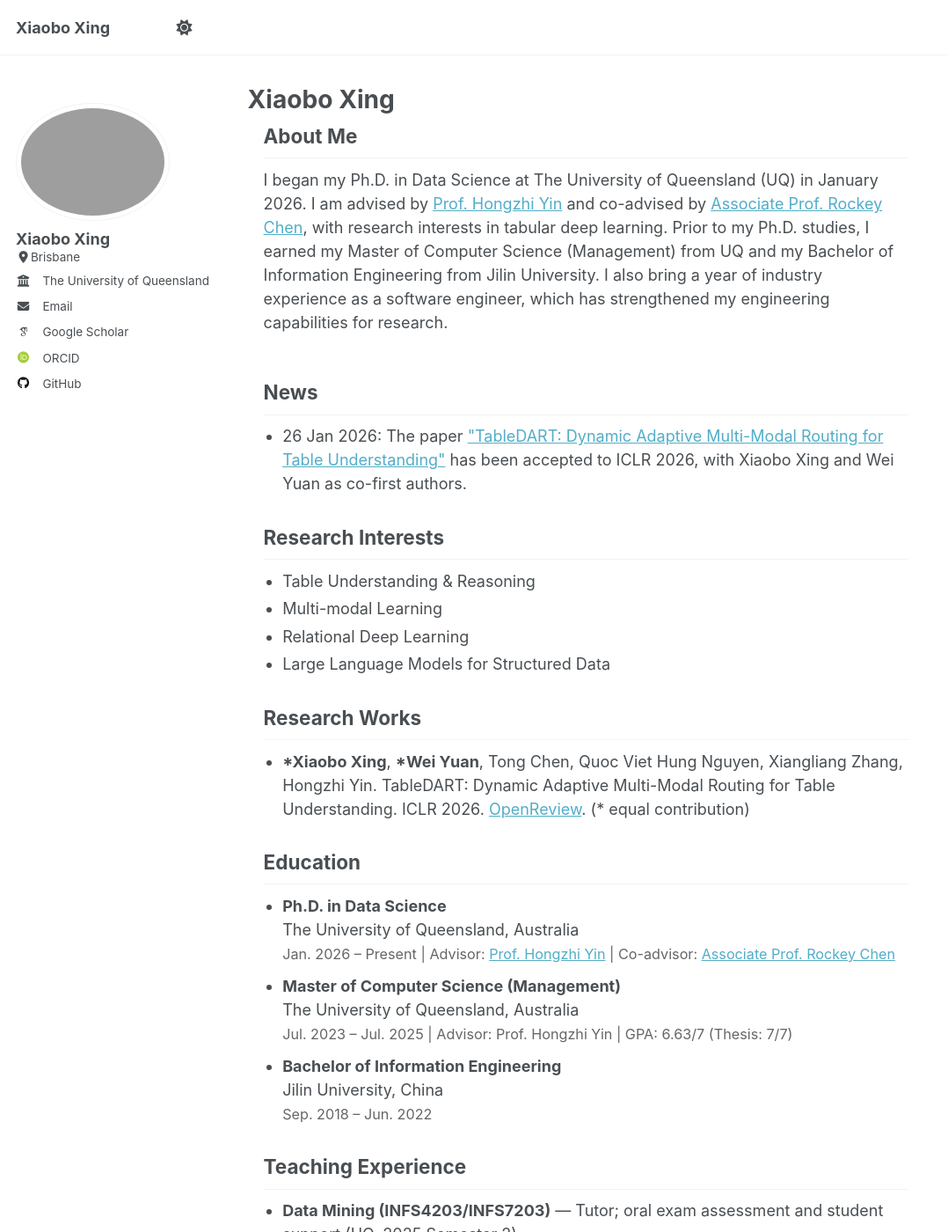
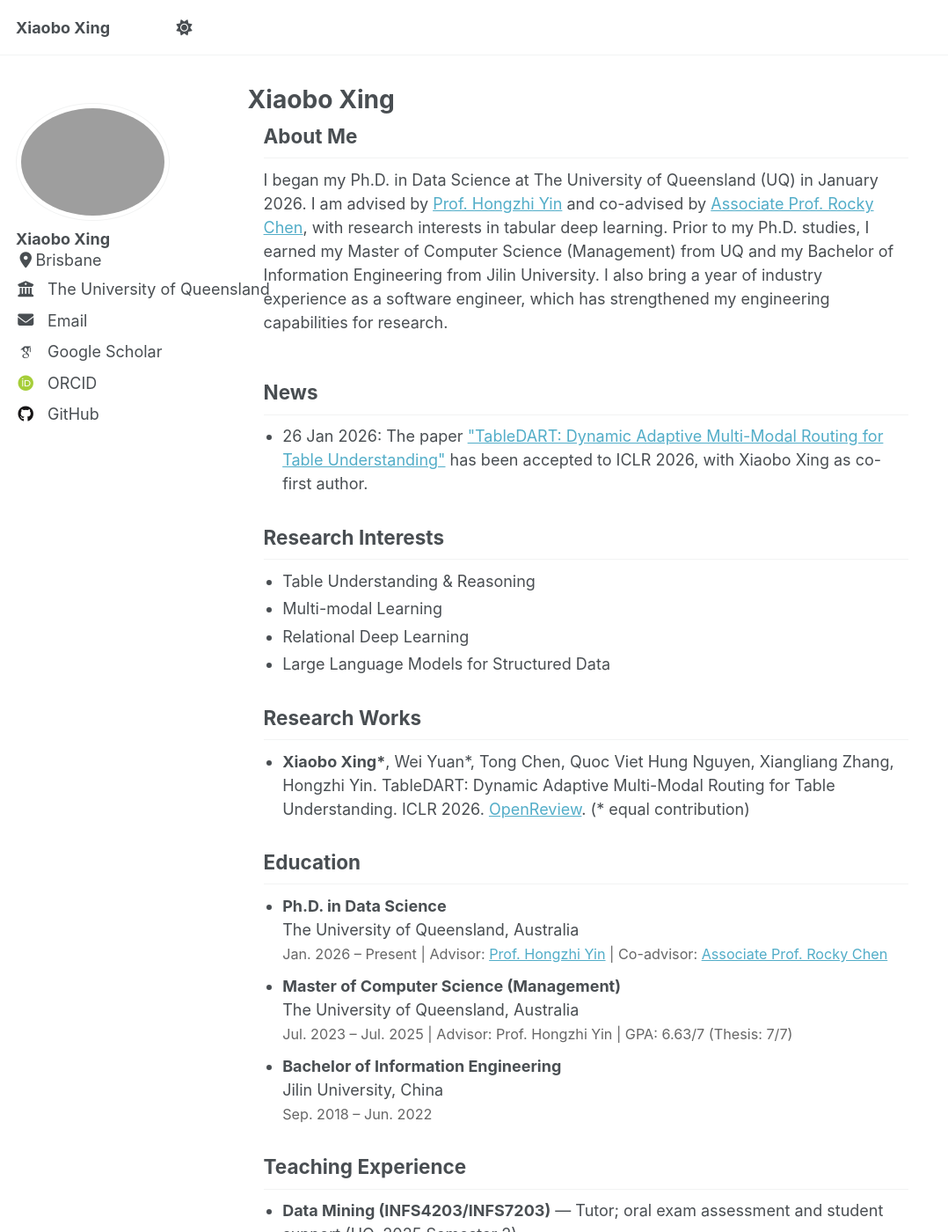
Before and after one commit to xiaobo-xing/xiaobo-xing.github.io, a Jekyll site: the page built from _pages/about.md, in a window 1280 px wide and 1400 px high. Shown: the whole window at 88% size, without its empty margins (0-1078 px from the left). Built offline with Jekyll 4.4.1, drawn with Linux system fonts in a browser that asks for light colours; some web fonts are replaced; a script that is not in the unit is left out; some of the changed text lies outside the part shown.

Commit message:
Refine homepage content and sidebar alignment

```diff
--- a/_includes/author-profile.html
+++ b/_includes/author-profile.html
@@ -25,14 +25,14 @@
     <ul class="author__urls social-icons">
       <!-- Font Awesome icons / Biographic information  -->
       {% if author.location %}
-        <li class="author__desktop"><i class="fas fa-fw fa-location-dot icon-pad-right" aria-hidden="true"></i>{{ author.location }}</li>
+        <li class="author__desktop"><i class="fas fa-fw fa-location-dot icon-pad-right" aria-hidden="true"></i><span class="author__item-label">{{ author.location }}</span></li>
       {% endif %}
       {% if author.employer %}
         <li class="author__desktop">
           {% if author.employer_url %}
             <a href="{{ author.employer_url }}"><i class="fas fa-fw fa-building-columns icon-pad-right" aria-hidden="true"></i>{{ author.employer }}</a>
           {% else %}
-            <i class="fas fa-fw fa-building-columns icon-pad-right" aria-hidden="true"></i>{{ author.employer }}
+            <i class="fas fa-fw fa-building-columns icon-pad-right" aria-hidden="true"></i><span class="author__item-label">{{ author.employer }}</span>
           {% endif %}
         </li>
       {% endif %}
--- a/_pages/about.md
+++ b/_pages/about.md
@@ -98,13 +98,13 @@ redirect_from:
 <div class="single-page">
   <section class="single-card">
     <h2>About Me</h2>
-    <p>I began my Ph.D. in Data Science at The University of Queensland (UQ) in January 2026. I am advised by <a href="https://sites.google.com/view/hongzhi-yin/home">Prof. Hongzhi Yin</a> and co-advised by <a href="https://about.uq.edu.au/experts/27868">Associate Prof. Rockey Chen</a>, with research interests in tabular deep learning. Prior to my Ph.D. studies, I earned my Master of Computer Science (Management) from UQ and my Bachelor of Information Engineering from Jilin University. I also bring a year of industry experience as a software engineer, which has strengthened my engineering capabilities for research.</p>
+    <p>I began my Ph.D. in Data Science at The University of Queensland (UQ) in January 2026. I am advised by <a href="https://sites.google.com/view/hongzhi-yin/home">Prof. Hongzhi Yin</a> and co-advised by <a href="https://about.uq.edu.au/experts/27868">Associate Prof. Rocky Chen</a>, with research interests in tabular deep learning. Prior to my Ph.D. studies, I earned my Master of Computer Science (Management) from UQ and my Bachelor of Information Engineering from Jilin University. I also bring a year of industry experience as a software engineer, which has strengthened my engineering capabilities for research.</p>
   </section>
 
   <section class="single-card">
     <h2>News</h2>
     <ul>
-      <li>26 Jan 2026: The paper <a href="https://openreview.net/forum?id=4aZTiLH3fm">"TableDART: Dynamic Adaptive Multi-Modal Routing for Table Understanding"</a> has been accepted to ICLR 2026, with Xiaobo Xing and Wei Yuan as co-first authors.</li>
+      <li>26 Jan 2026: The paper <a href="https://openreview.net/forum?id=4aZTiLH3fm">"TableDART: Dynamic Adaptive Multi-Modal Routing for Table Understanding"</a> has been accepted to ICLR 2026, with Xiaobo Xing as co-first author.</li>
     </ul>
   </section>
 
@@ -121,7 +121,7 @@ redirect_from:
   <section class="single-card">
     <h2>Research Works</h2>
     <ul>
-      <li><strong>*Xiaobo Xing</strong>, <strong>*Wei Yuan</strong>, Tong Chen, Quoc Viet Hung Nguyen, Xiangliang Zhang, Hongzhi Yin. TableDART: Dynamic Adaptive Multi-Modal Routing for Table Understanding. ICLR 2026. <a href="https://openreview.net/forum?id=4aZTiLH3fm">OpenReview</a>. (* equal contribution)</li>
+      <li><strong>Xiaobo Xing*</strong>, Wei Yuan*, Tong Chen, Quoc Viet Hung Nguyen, Xiangliang Zhang, Hongzhi Yin. TableDART: Dynamic Adaptive Multi-Modal Routing for Table Understanding. ICLR 2026. <a href="https://openreview.net/forum?id=4aZTiLH3fm">OpenReview</a>. (* equal contribution)</li>
     </ul>
   </section>
 
@@ -131,7 +131,7 @@ redirect_from:
       <li>
         <strong>Ph.D. in Data Science</strong> <br>
         The University of Queensland, Australia <br>
-        <span style="color: #666; font-size: 0.9em;">Jan. 2026 – Present | Advisor: <a href="https://sites.google.com/view/hongzhi-yin/home">Prof. Hongzhi Yin</a> | Co-advisor: <a href="https://about.uq.edu.au/experts/27868">Associate Prof. Rockey Chen</a></span>
+        <span style="color: #666; font-size: 0.9em;">Jan. 2026 – Present | Advisor: <a href="https://sites.google.com/view/hongzhi-yin/home">Prof. Hongzhi Yin</a> | Co-advisor: <a href="https://about.uq.edu.au/experts/27868">Associate Prof. Rocky Chen</a></span>
       </li>
       <li style="margin-top: 10px;">
         <strong>Master of Computer Science (Management)</strong> <br>
--- a/_sass/layout/_sidebar.scss
+++ b/_sass/layout/_sidebar.scss
@@ -253,6 +253,7 @@
     max-width: 100%;
     margin-bottom: 0.35rem;
     line-height: 1.4;
+    font-size: $type-size-5;
   }
 
   a {
@@ -285,4 +286,9 @@
     text-align: center;
     margin-top: 0.2em;
   }
+
+  .author__item-label {
+    display: inline-block;
+    min-width: 0;
+  }
 }
```
Also changed, not shown: other parts of _pages/about.md (+3 -3 lines).
